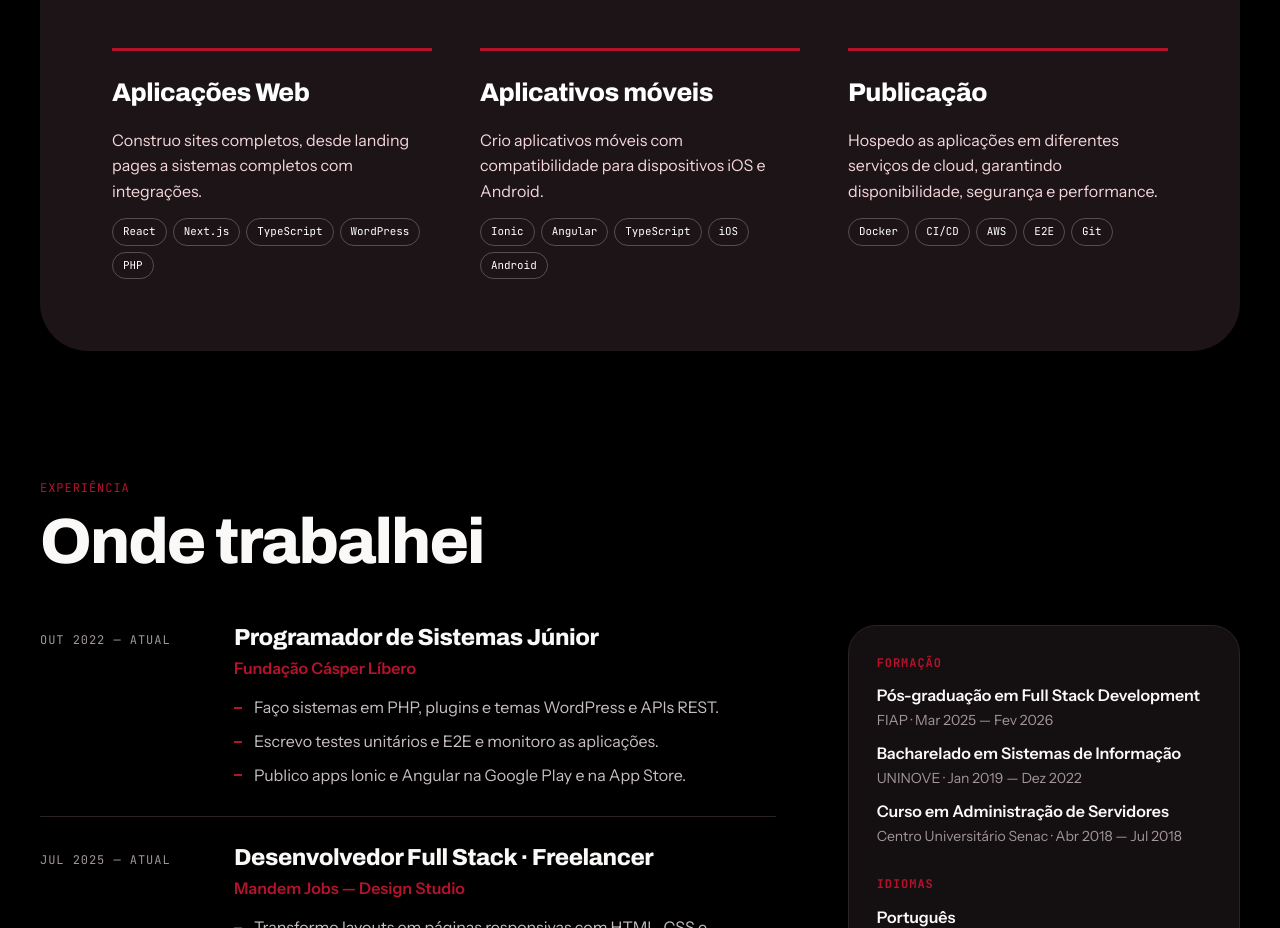
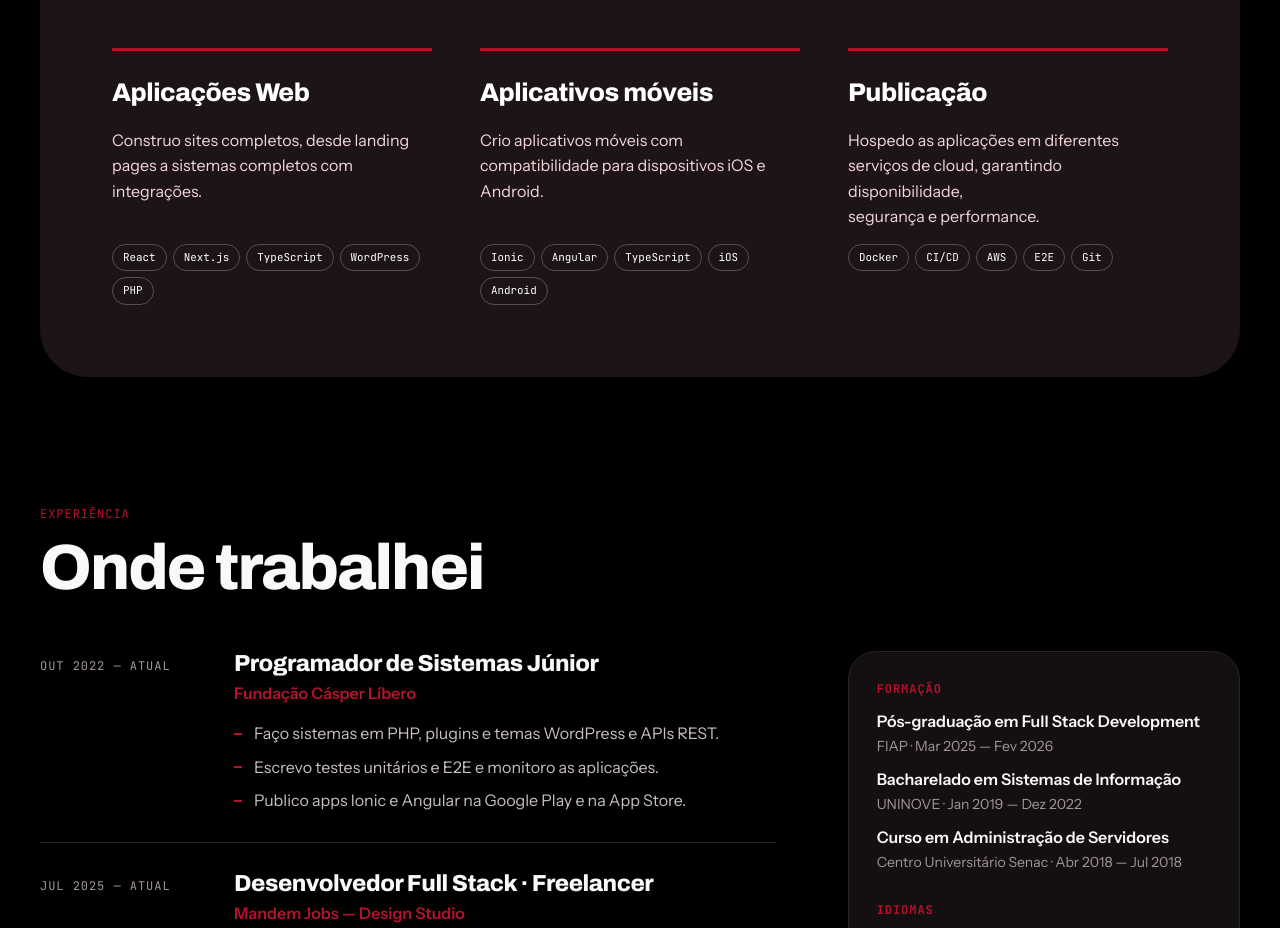
Before and after one commit to giovane-f16/portfolio-projetos, a Next.js app: page / in a window 1280 px wide. Shown: the part 2011-2939 px from the top of the page. Built offline with nearby package versions, Linux system fonts and the light colour scheme.

Commit message:
feat(ui): quebra a linha do card Publicação depois de disponibilidade

```diff
--- a/src/app/globals.css
+++ b/src/app/globals.css
@@ -377,7 +377,7 @@ html[data-locale="en"] [data-locale-copy="pt"], html[data-locale="pt"] [data-loc
   margin: 0; font-size: 1.6rem; letter-spacing: -0.02em;
 }
 .skill-card p {
-  margin: 0; color: var(--color-text-inverse-muted);
+  margin: 0; color: var(--color-text-inverse-muted); white-space: pre-line;
 }
 .skill-card .tag-list {
   align-content: flex-start;
--- a/src/data/portfolio.ts
+++ b/src/data/portfolio.ts
@@ -169,8 +169,8 @@ export const profile: PortfolioProfile = {
       index: "03",
       title: { en: "Publishing", pt: "Publicação" },
       description: {
-        en: "I host applications on different cloud services, ensuring availability, security, and performance.",
-        pt: "Hospedo as aplicações em diferentes serviços de cloud, garantindo disponibilidade, segurança e performance.",
+        en: "I host applications on different cloud services, ensuring availability,\nsecurity, and performance.",
+        pt: "Hospedo as aplicações em diferentes serviços de cloud, garantindo disponibilidade,\nsegurança e performance.",
       },
       technologies: ["Docker", "CI/CD", "AWS", "E2E", "Git"],
     },
```
